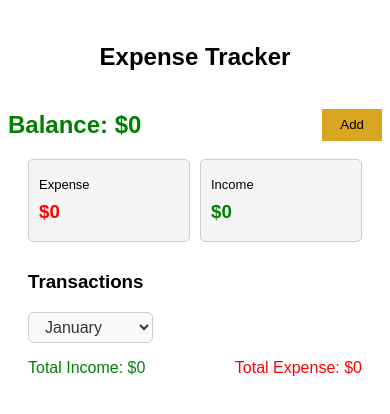
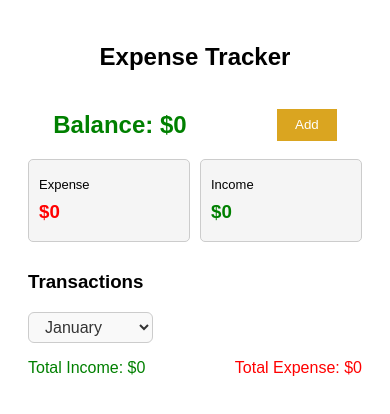
Before and after one commit to elemidedaniel/expense-tracker, a plain HTML site: page index.html in a window 390 px wide. Drawn offline with Linux system fonts and the light colour scheme; a web font is replaced by a local one.

Commit message:
Update styles.css

```diff
--- a/styles.css
+++ b/styles.css
@@ -12,9 +12,11 @@ h1 {
 
 .expense-tracker {
     margin-bottom: 30px;
-    width: 100%;
+    width: 90%;
     max-width: 600px; /* Limit max width for larger screens */
     padding: 10px;
+    align-items: center;
+    justify-content: center;
 }
 
 .balance {
@@ -133,6 +135,7 @@ label {
     background-color: goldenrod;
     border: solid goldenrod;
     cursor: pointer;
+    color: white;
 }
 
 #toggle-enter:hover {
@@ -196,6 +199,7 @@ label {
     .balance {
         display: flex;
         margin: 0 20px 0 20p;
+        justify-content: space-around;
     }
 
     .amount {
@@ -247,4 +251,8 @@ label {
         flex-direction: column;
         gap: 5px;
     }
+    .options {
+        margin: 0 20px;
+        justify-content: space-around;
+    }
 }
```
